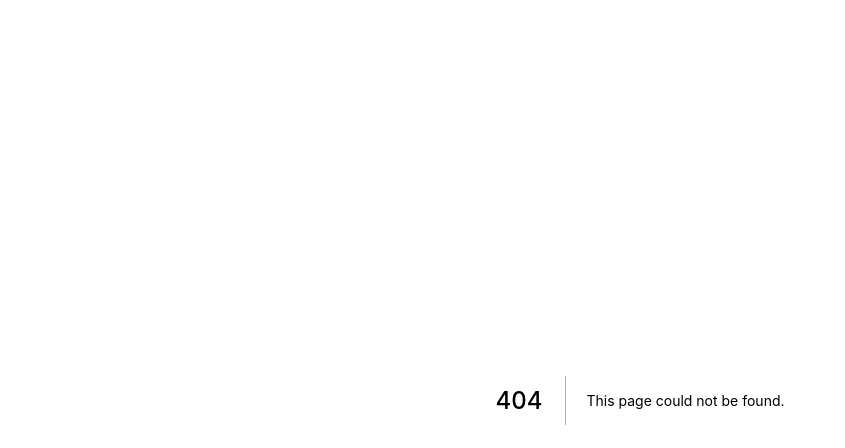
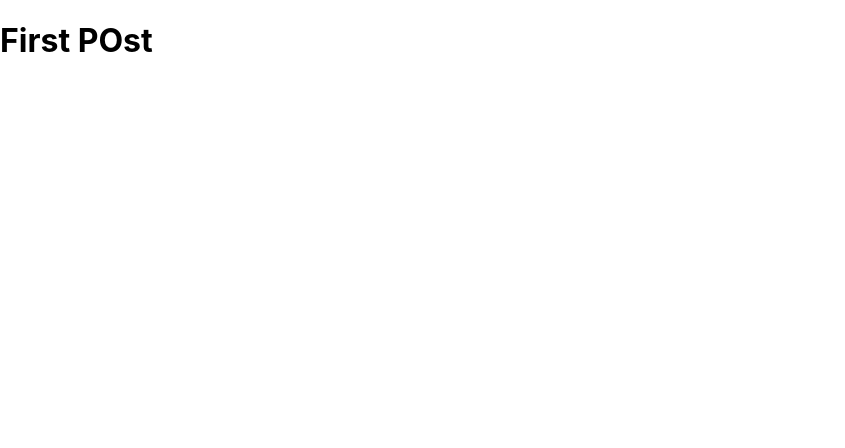
Before and after one commit to rob-creon/graphs-web, a Next.js app: page /editor in a window 1280 px wide. Before the commit this address had no page. Shown: the top 448 px of the page, without its empty margins (0-845 px from the left). Built offline with nearby package versions, Linux system fonts and the light colour scheme.

Commit message:
editor page

```diff
--- /dev/null
+++ b/pages/editor.js
@@ -0,0 +1,3 @@
+export default function Editor() {
+    return <h1>First POst</h1>
+}
```
